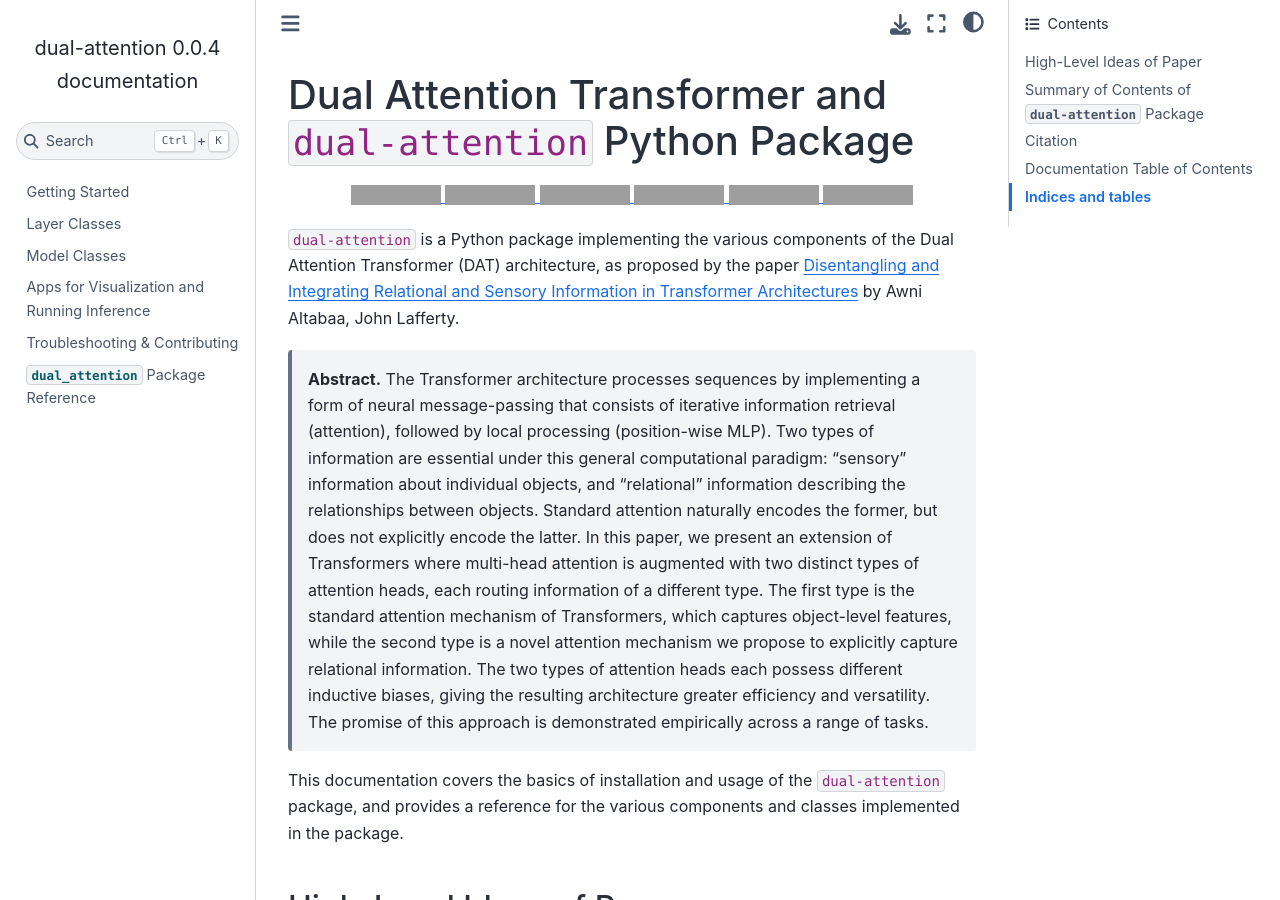
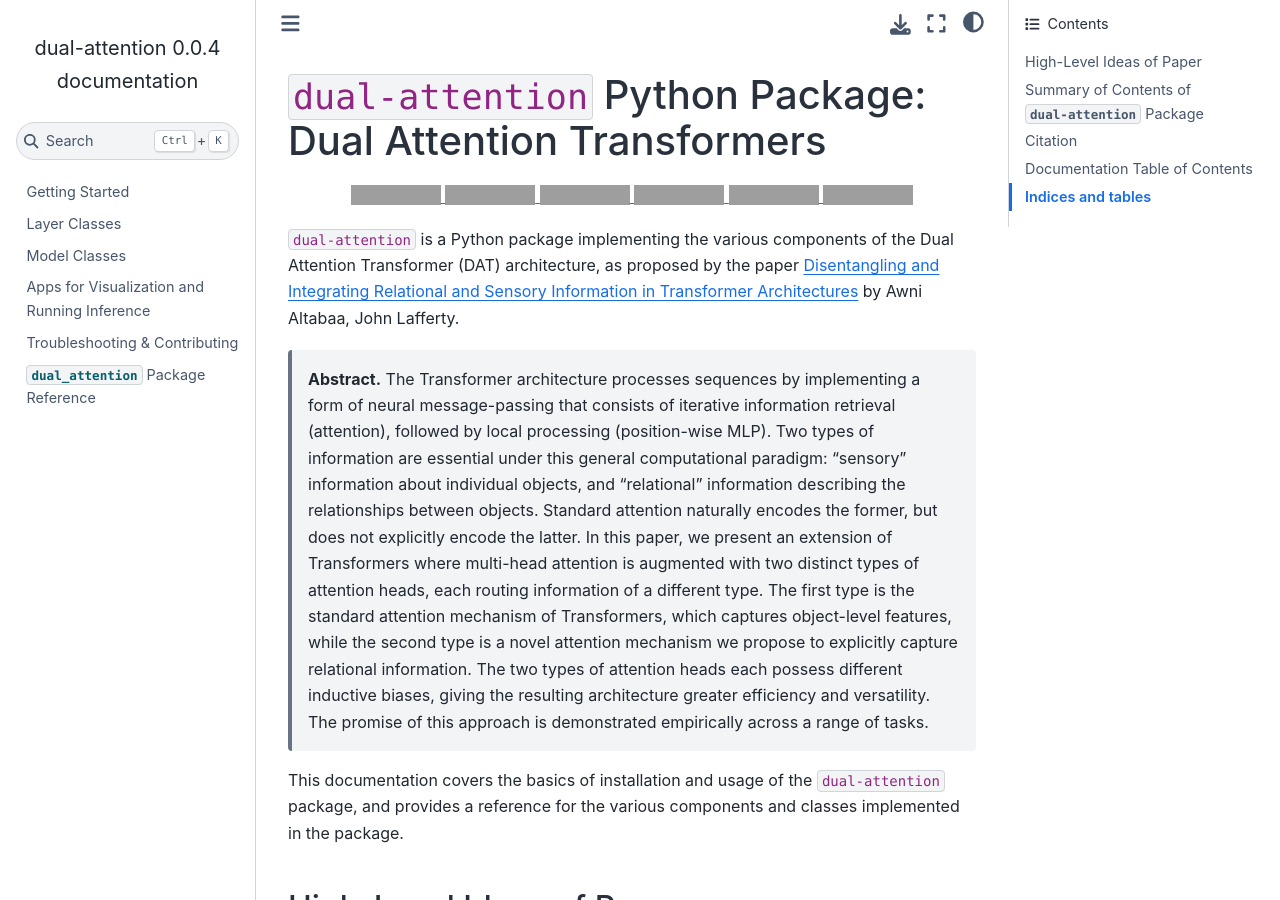
Before and after one commit to Awni00/dual-attention, a Sphinx documentation site: the page built from docs/source/index.rst, in a window 1280 px wide and 900 px high, cut to the strip 0-900 px from the top of the window. Built offline with Sphinx 7.4.7 and the Sphinx Book theme 1.1.4, drawn with Linux system fonts in a browser that asks for light colours; grey boxes are pictures that could not be loaded.

Commit message:
minor change to title

```diff
--- a/docs/source/index.rst
+++ b/docs/source/index.rst
@@ -1,5 +1,5 @@
-Dual Attention Transformer and ``dual-attention`` Python Package
-================================================================
+``dual-attention`` Python Package: Dual Attention Transformers
+=================================================================
 .. raw:: html
 
    <p align='center'>
```
